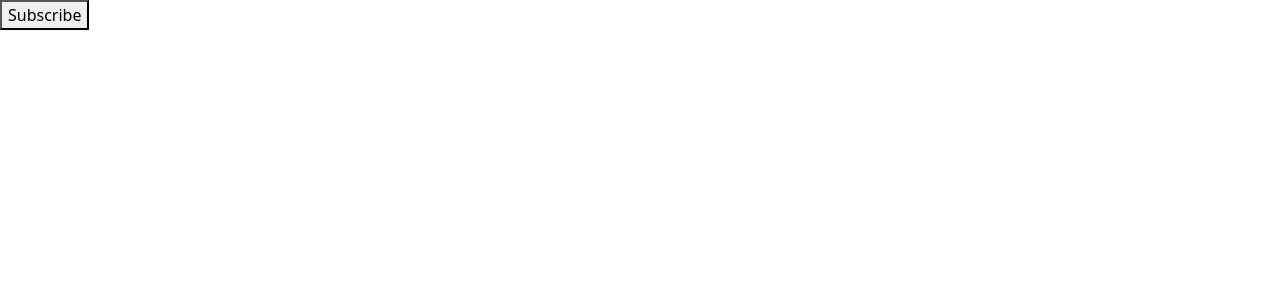
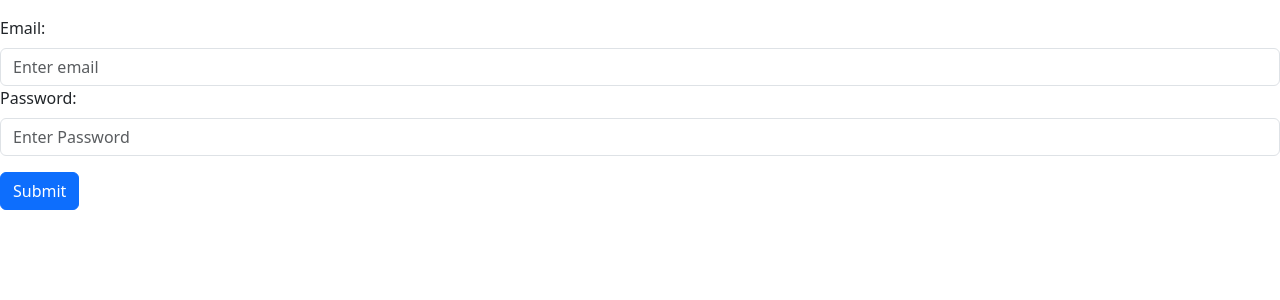
Before and after one commit to trinath6/reactPractice, a React (Create React App) app: page / in a window 1280 px wide. Shown: the top 300 px of the page. Built offline with nearby package versions, Linux system fonts and the light colour scheme.

Commit message:
use ref and onChnage handlers are used

```diff
--- a/src/App.js
+++ b/src/App.js
@@ -1,11 +1,13 @@
 
 import React from "react";
-import Coins from "./hooks/usestate";
-import Result from "./hooks/usestate";
+
+import ControlledForm from "./loginform/controledform";
+
+
 
 function App() {
     return(
-      <Result></Result>
+     <ControlledForm></ControlledForm>
     )
 }
 
--- a/src/hooks/usestate.js
+++ /dev/null
@@ -1,41 +0,0 @@
-import { useState } from "react";
-
-let Result = () => {
-    const [count, setCount] = useState(0);
-    const [sub, setSub] = useState(false);
-
-    let subscribe = () => {
-        setSub(!sub);
-    };
-
-    let increment = () => {
-        setCount(count + 1);
-    };
-
-    let decrement = () => {
-        if (count > 0) {
-            setCount(count - 1);
-        }
-    }
-    let reset=()=>{
-        setCount(0)
-    };
-
-    return (
-        <>
-            <button onClick={subscribe}>
-                {sub ? "Unsubscribe" : "Subscribe"}
-            </button>
-
-            {sub && (
-                <>
-                    <h1>{count}</h1>
-                    <button onClick={increment}>Increment</button>
-                    <button onClick={decrement}>Decrement</button>
-                    <button onClick={reset}>reset</button>
-                </>
-            )}
-        </>
-    );
-};
-export default Result;
--- /dev/null
+++ b/src/loginform/controledform.js
@@ -0,0 +1,90 @@
+import { useState } from "react";
+
+let ControlledForm = () => {
+  const [userName, setName] = useState(null);
+  const [userPassword, setPassword] = useState(null);
+  const [message, setMessage] = useState(false);
+  const [flag, setFlag] = useState(false);
+
+  const checkUser = (event) => {
+    const user = event.target.value;
+    setName(user);
+    setFlag(user.length > 10);
+  };
+
+  const checkPassword = (event) => {
+    const userPassword = event.target.value;
+    setPassword(userPassword);
+  };
+
+  const controlForm = (event) => {
+    event.preventDefault();
+    const userinfo = {
+      username: userName,
+      password: userPassword,
+    };
+
+    fetch("https://dummyjson.com/auth/login", {
+      method: "POST",
+      headers: { "Content-Type": "application/json" },
+      body: JSON.stringify(userinfo),
+    })
+      .then((res) => res.json())
+      .then((data) => {
+        if (data.message) {
+          setMessage(true);
+          alert(data.message);
+        } else {
+          console.log(data)
+          setMessage(false);
+
+          console.log(data.lastName)
+        }
+      });
+  };
+
+  return (
+    <div>
+        <form onSubmit={controlForm}>
+          <div className="mb-3 mt-3">
+            <label htmlFor="email" className="form-label">
+              Email:
+            </label>
+            <input
+              type="text"
+              className="form-control"
+              id="text"
+              placeholder="Enter email"
+              name="name"
+              onChange={checkUser}
+              value={userName}
+            />
+            {flag && (
+              <span style={{ color: "red" }}>Enter less than 10 characters</span>
+            )}
+
+            <label htmlFor="password" className="form-label">
+              Password:
+            </label>
+            <input
+              type="password"
+              className="form-control"
+              id="password"
+              placeholder="Enter Password"
+              name="password"
+              onChange={checkPassword}
+              value={userPassword}
+            />
+          </div>
+          {!flag && (
+            <button type="submit" className="btn btn-primary">
+              Submit
+            </button>
+          )}
+        </form>
+
+    </div>
+  );
+};
+
+export default ControlledForm;
```
Also changed, not shown: src/hooks/headder.js (deleted, +0 -12 lines), src/loginform/loginForm.js (added, +103 -0 lines), src/loginform/useRef.js (added, +44 -0 lines).
